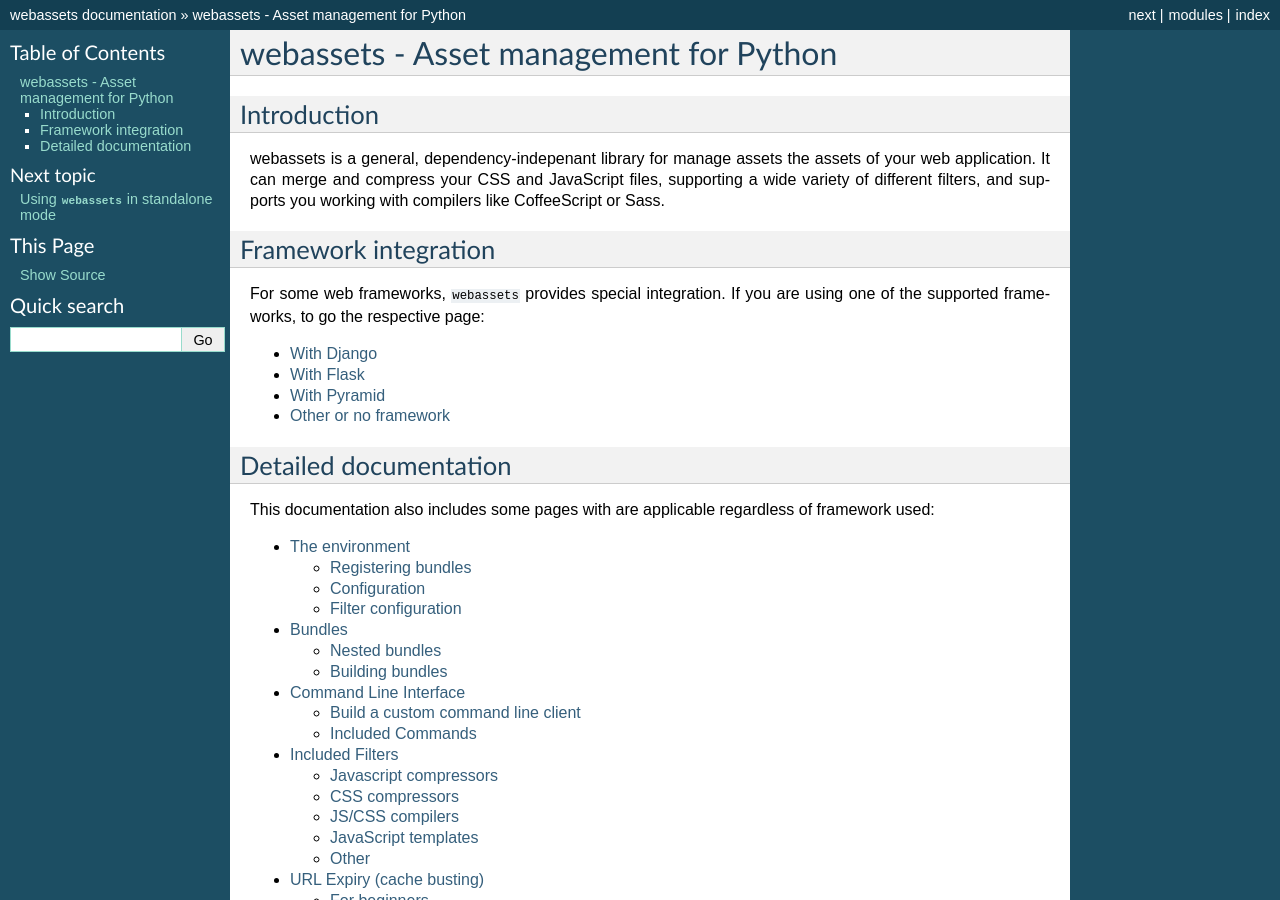
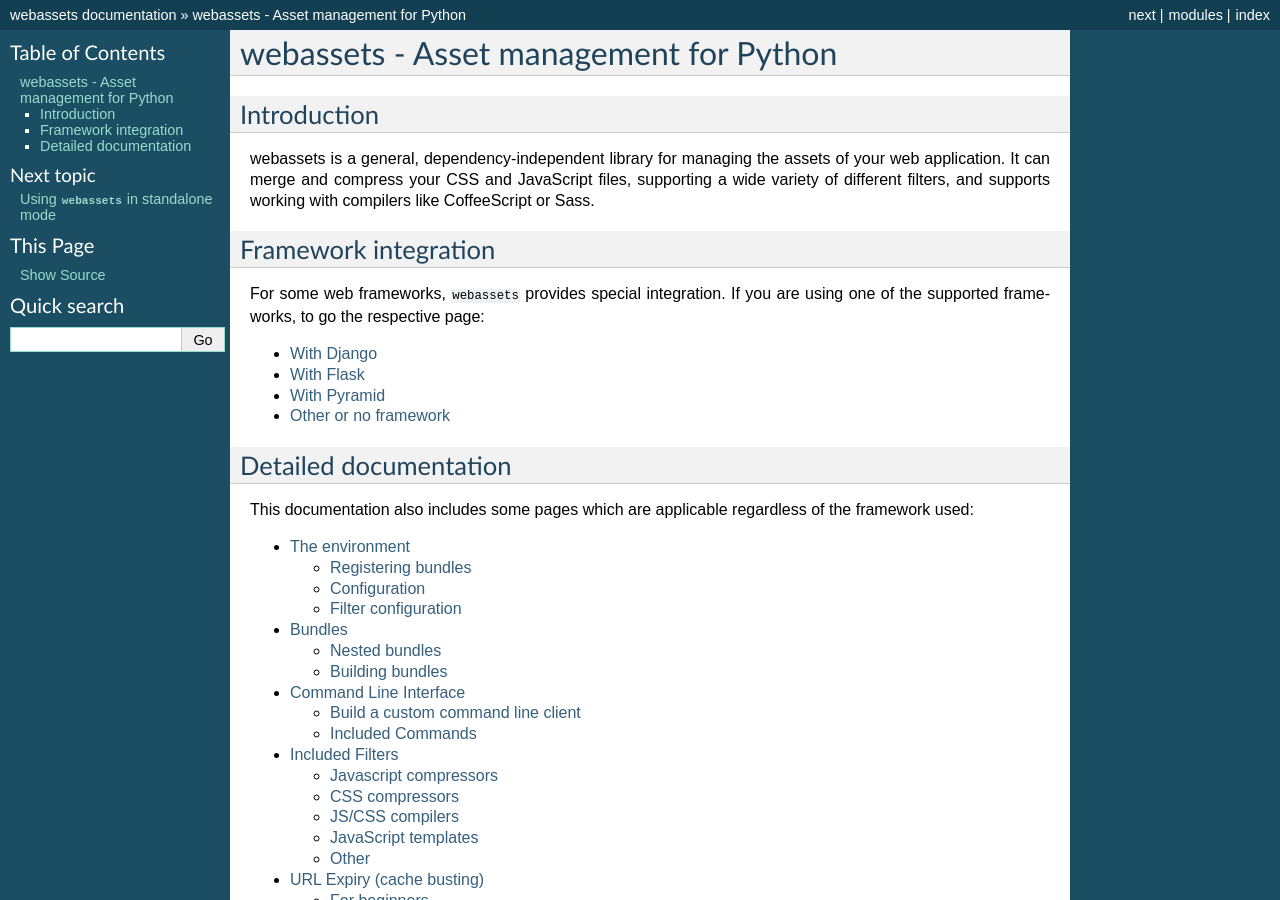
Before and after one commit to miracle2k/webassets, a Sphinx documentation site: the page built from docs/index.rst, in a window 1280 px wide and 900 px high. Built offline with Sphinx 7.4.7, drawn with Linux system fonts in a browser that asks for light colours; the version number could not be read and is left out.

Commit message:
index.rst: Fix typos & clean up English a bit
Just fixing a few minor things.

```diff
--- a/docs/index.rst
+++ b/docs/index.rst
@@ -8,10 +8,10 @@
 Introduction
 ------------
 
-webassets is a general, dependency-indepenant library for manage assets
+webassets is a general, dependency-independent library for managing
 the assets of your web application. It can merge and compress your CSS
 and JavaScript files, supporting a wide variety of different filters,
-and supports you working with compilers like CoffeeScript or Sass.
+and supports working with compilers like CoffeeScript or Sass.
 
 
 ---------------------
@@ -35,8 +35,8 @@
 Detailed documentation
 ----------------------
 
-This documentation also includes some pages with are applicable regardless
-of framework used:
+This documentation also includes some pages which are applicable regardless
+of the framework used:
 
 .. toctree::
    :maxdepth: 2
```
